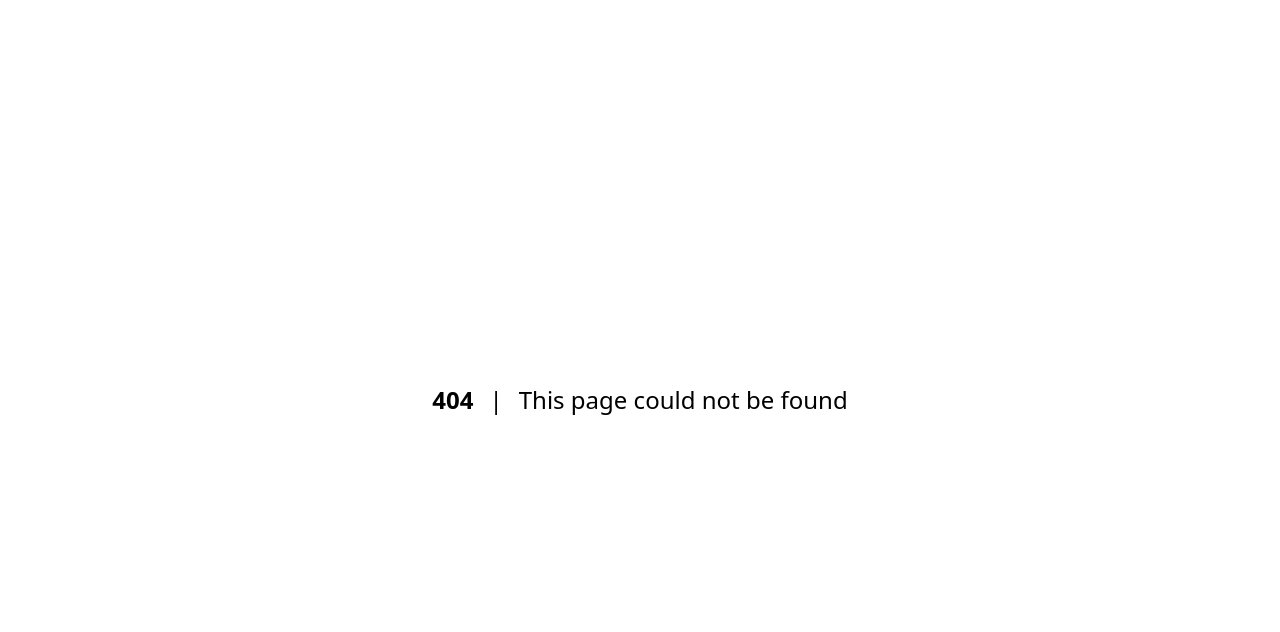
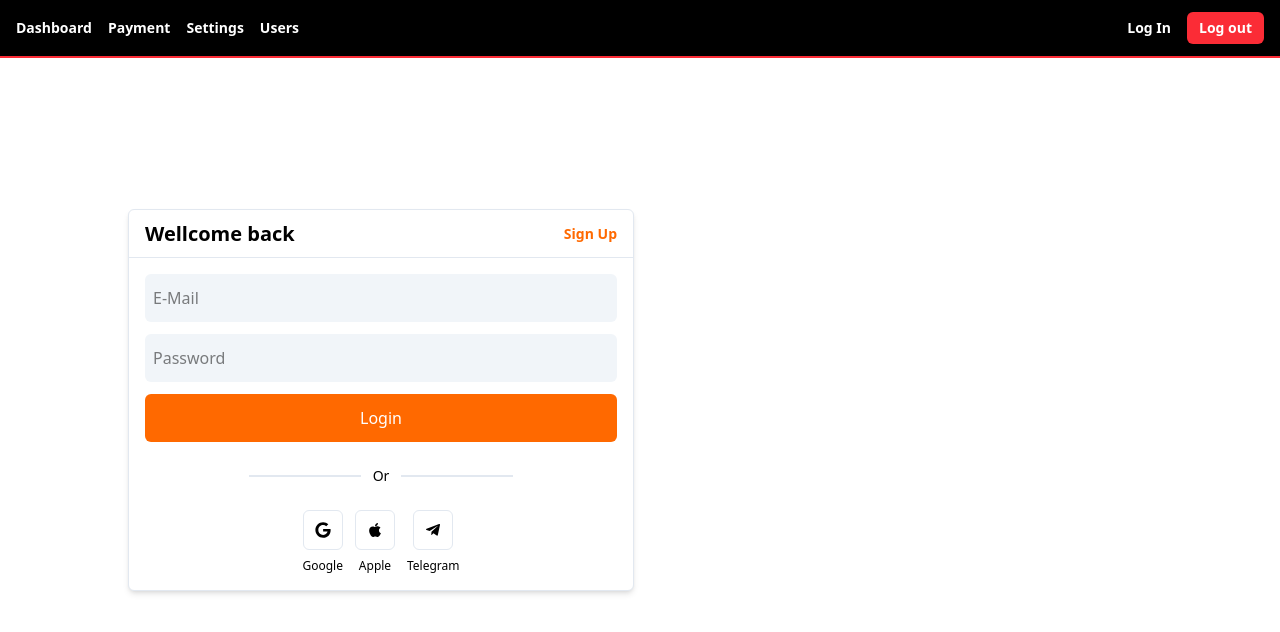
Before and after one commit to Styxian-Legion/fe-file-storage, a React (Vite) app: page /login in a window 1280 px wide. Before the commit this address had no page. Shown: the top 632 px of the page. Built offline with nearby package versions, Linux system fonts and the light colour scheme.

Commit message:
edit href navbar

```diff
--- a/src/components/Navbar.tsx
+++ b/src/components/Navbar.tsx
@@ -19,7 +19,7 @@ export default function Navbar() {
                     )}
                 </div>
                 <div className="flex items-center gap-4 text-sm font-semibold">
-                    <Link to={"/"}>Log In</Link>
+                    <Link to={"/login"}>Log In</Link>
                     <Link to={"/sign-up"} className="bg-red-500 px-3 py-1.5 rounded-md">Log out</Link>
                 </div>
             </div>
--- a/src/main.tsx
+++ b/src/main.tsx
@@ -16,7 +16,7 @@ createRoot(document.getElementById('root')!).render(
     <StrictMode>
         <BrowserRouter>
             <Routes>
-                <Route path="/" element={<Login />} />
+                <Route path="/login" element={<Login />} />
                 <Route path="/sign-up" element={<SignUp />} />
 
                 <Route path="/dashboard" element={<Dashboard />} />
--- a/src/pages/SignUp.tsx
+++ b/src/pages/SignUp.tsx
@@ -11,7 +11,7 @@ export default function SignUp(){
                 <div className="w-full border border-slate-200 shadow-md rounded-md bg-white">
                     <div className="w-full h-12 px-4 flex items-center justify-between border-b border-slate-200">
                         <h1 className="text-xl font-semibold">Create Account</h1>
-                        <Link to={"/"} className="text-sm font-semibold text-orange-500 hover:underline hover:underline-offset-4">Login</Link>
+                        <Link to={"/login"} className="text-sm font-semibold text-orange-500 hover:underline hover:underline-offset-4">Login</Link>
                     </div>
                     <form>
                         <div className="w-full p-4 flex flex-col gap-3">
```
